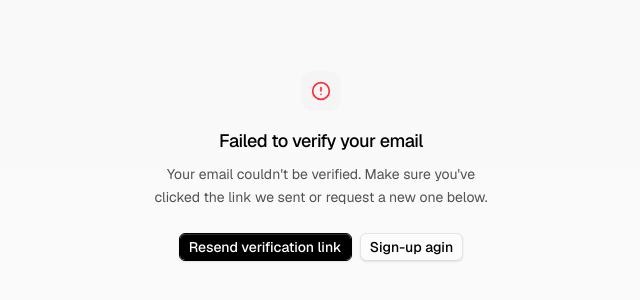
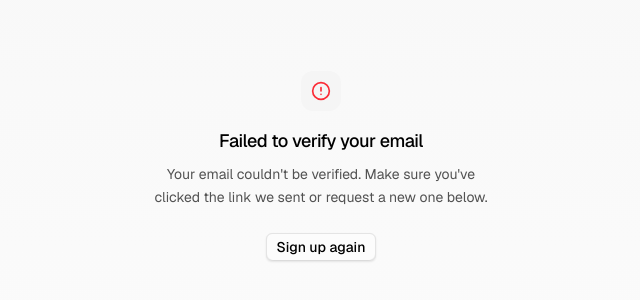
Before and after one commit to FadyEmad01/tactix-front, a Next.js app: page /auth/email-verification/failed in a window 1280 px wide. Shown: the part 234-534 px from the top of the page, without its empty margins (319-959 px from the left). Built offline with nearby package versions, Linux system fonts and the light colour scheme.

Commit message:
edit FailedVerification

```diff
--- a/src/components/auth/FailedVerification.tsx
+++ b/src/components/auth/FailedVerification.tsx
@@ -7,7 +7,7 @@ import {
     EmptyTitle,
 } from "@/components/ui/empty"
 import { Button } from "../ui/button"
-import { ArrowUpRightIcon, CircleAlertIcon, InfoIcon, TriangleAlertIcon } from "lucide-react"
+import {  CircleAlertIcon, } from "lucide-react"
 import Link from "next/link"
 
 export default function FailedVerification() {
@@ -25,9 +25,9 @@ export default function FailedVerification() {
             </EmptyHeader>
             <EmptyContent>
                 <div className="flex flex-wrap gap-2">
-                    <Button size="sm" variant="default">Resend verification link</Button>
+                    {/* <Button size="sm" variant="default">Resend verification link</Button> */}
                     <Button size="sm" variant="outline" asChild>
-                        <Link href="">Sign-up agin</Link>
+                        <Link href="/auth/sign-up">Sign up again</Link>
                     </Button>
                 </div>
             </EmptyContent>
```
